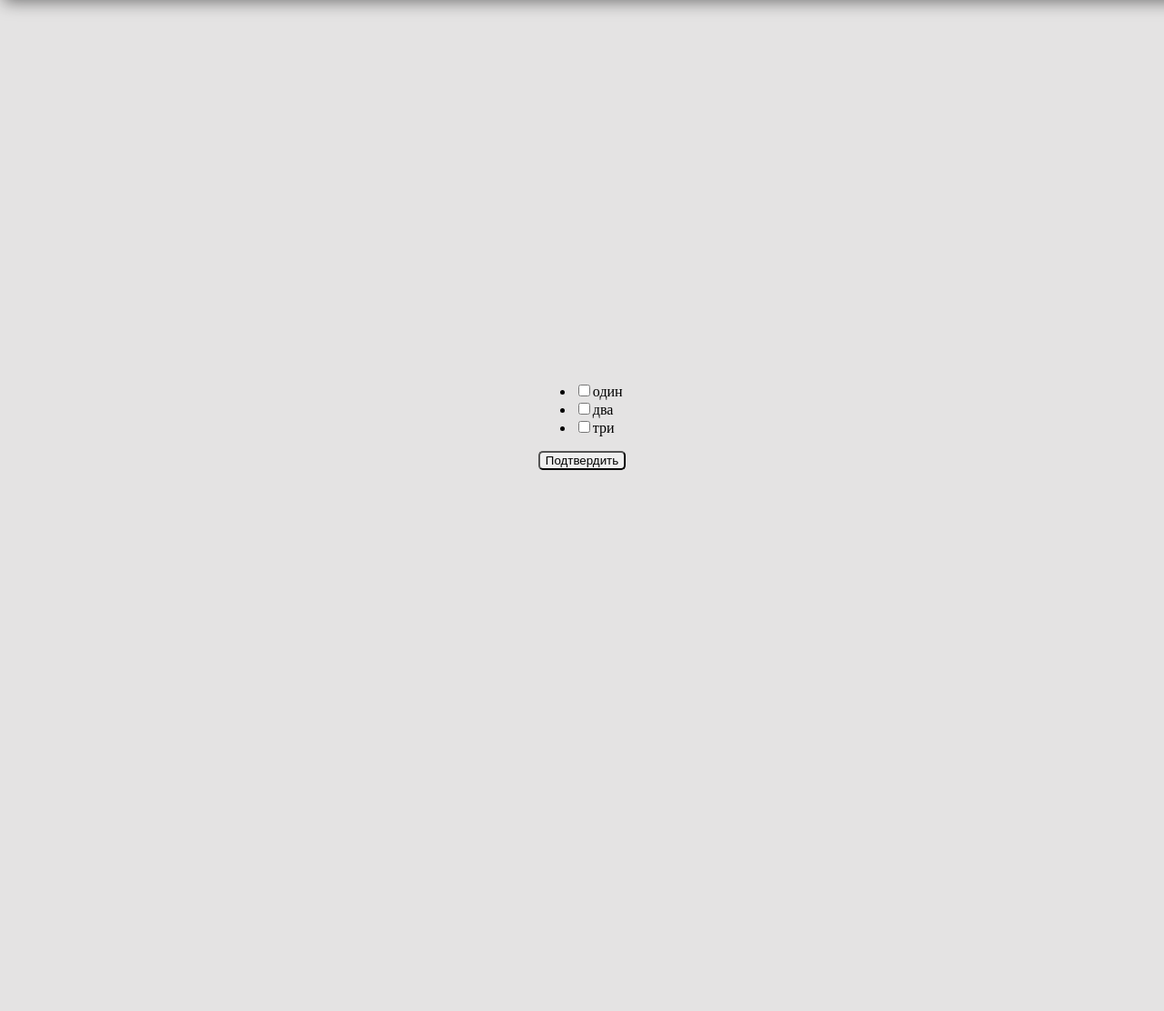
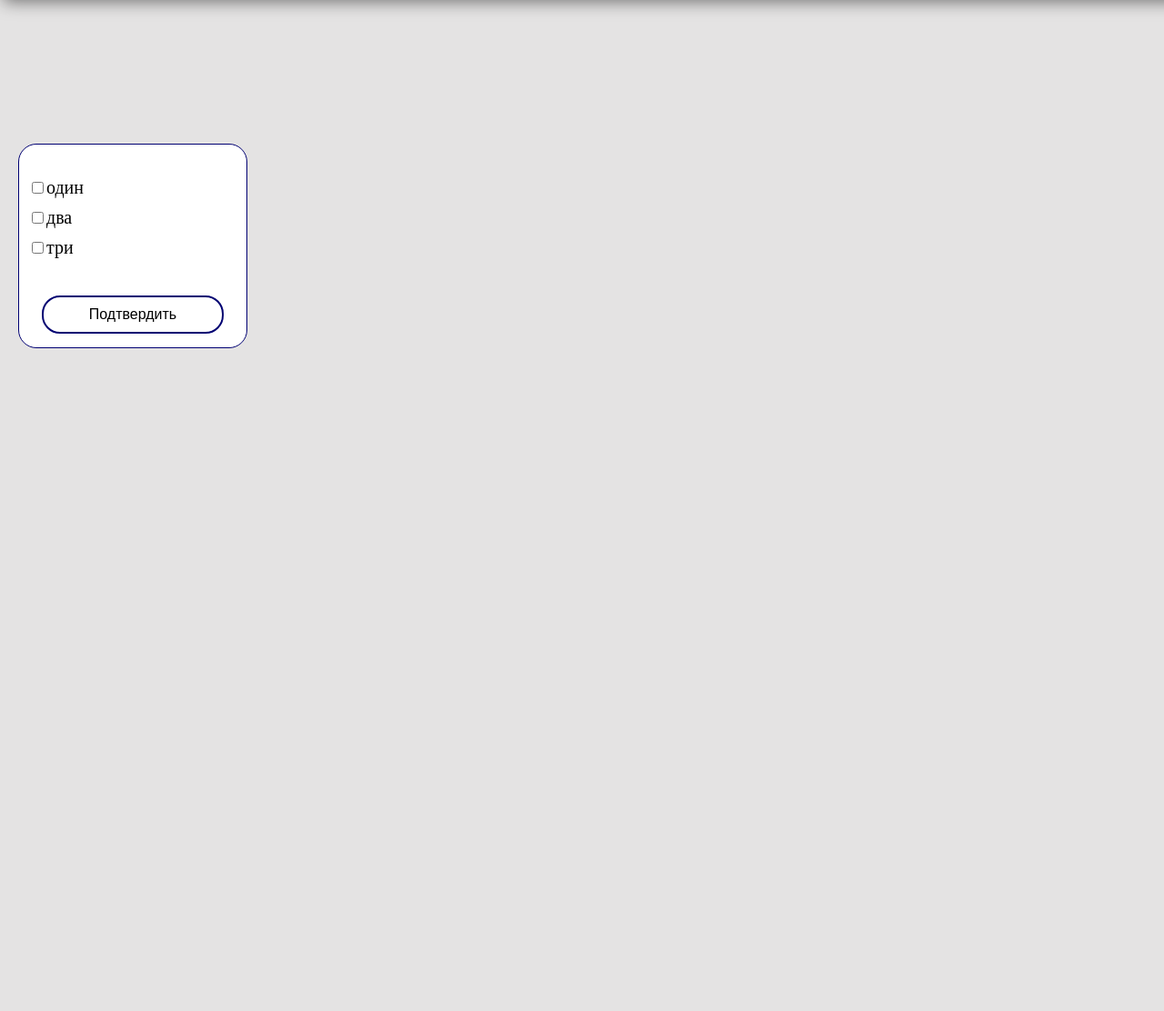
Before and after one commit to xFlodz/Places-of-interest, a Flask app: page /allposts in a window 1280 px wide. Shown: the part 130-1242 px from the top of the page at 91% size. Run offline with Flask 3, Linux system fonts and the light colour scheme.

Commit message:
Add files via upload

```diff
--- a/static/main.css
+++ b/static/main.css
@@ -156,6 +156,7 @@ main{
     height: 100%;
     flex-direction: row;
     padding-bottom: 200px;
+    padding-left: 100px;
 }
 
 .post-container a{
@@ -376,6 +437,72 @@ button[name="edit-post-button"]:hover,button[name="delete-post-button"]:hover{
     margin-left: 85%;
     margin-top: 40px;
     margin-bottom: 20px;
+}
+
+.filter{
+    position: absolute;
+    margin-top: 50;
+    left: 0;
+    padding: 0;
+    margin-right: 100px;
+    border: #000072 1px solid;
+    background-color: white;
+    border-radius: 20px;
+    margin-left: 20px;
+    width: 250px;
+}
+
+.filter ul{
+    list-style: none;
+    padding: 10px;
+}
+
+.filter li{
+    padding-top: 10px;
+    font-size: 20;
+}
+
+.filter button{
+    padding: 10px;
+    border-radius: 20px;
+    background-color: white;
+    width: 200px;
+    border: #000072 2px solid;
+    margin: 15px 25px;
+    font-size: 16;
+}
+
+.filter button:hover{
+    background-color: #000072;
+    color: white;
+}
+
+.post-tags{
+    justify-content: center;
+    align-items: center;
+    list-style: none;
+    display: flex;
+    margin-bottom: 5%;
+}
+
+.post-tags li{
+    color: #000000;
+    display: block;
+    border-radius: 20px;
+    font-size: 18px;
+    background-color: white;
+    border: #000072 2px solid;
+    padding: 10px 15px;
+    margin: 10px;
+}
+
+.post-tags li:hover{
+    background-color: #000072;
+    color: white;
+}
+
+.post-tags a{
+    text-decoration: none;
 }
 
 
```
Also changed, not shown: other parts of static/main.css (+76 -16 lines).
